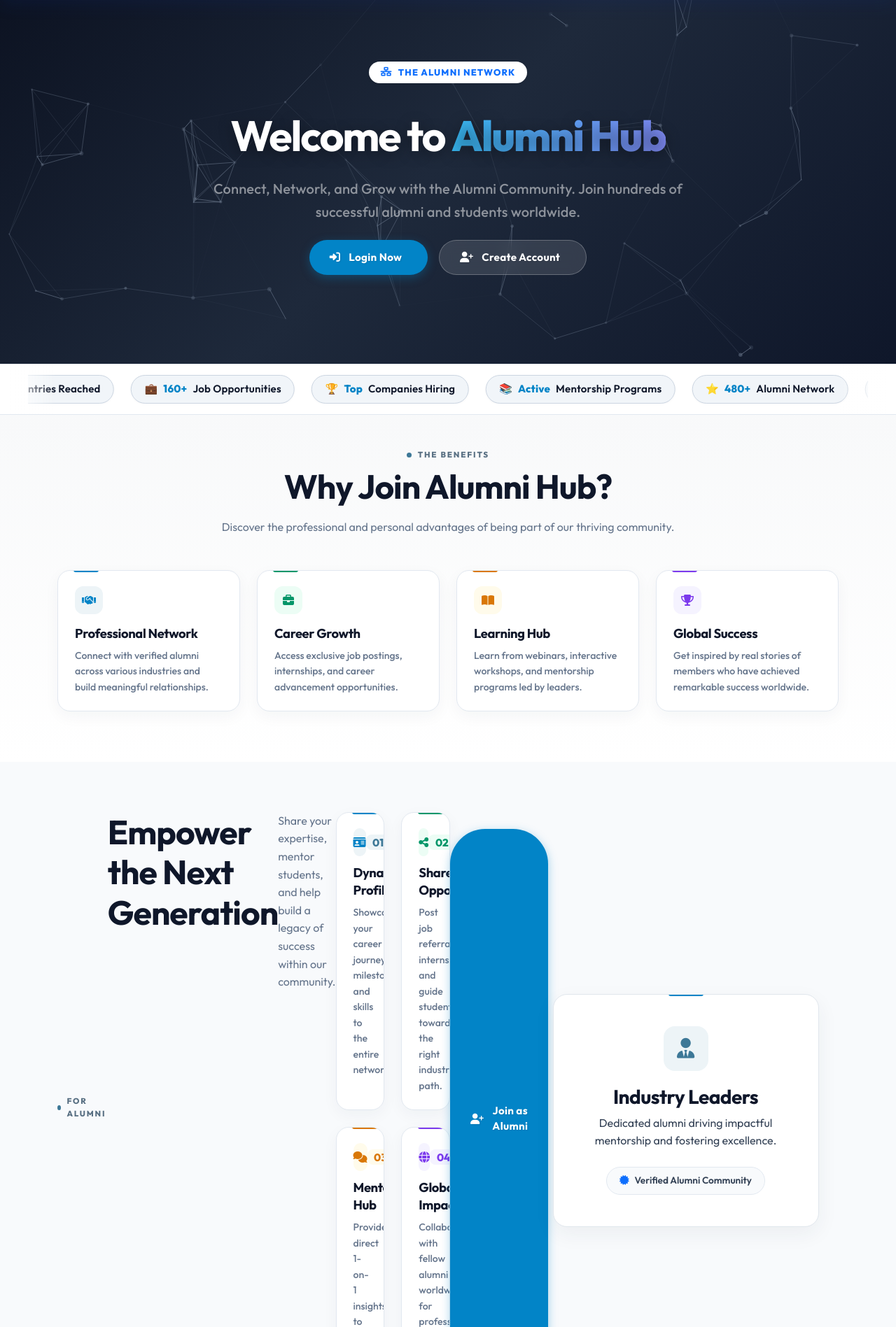
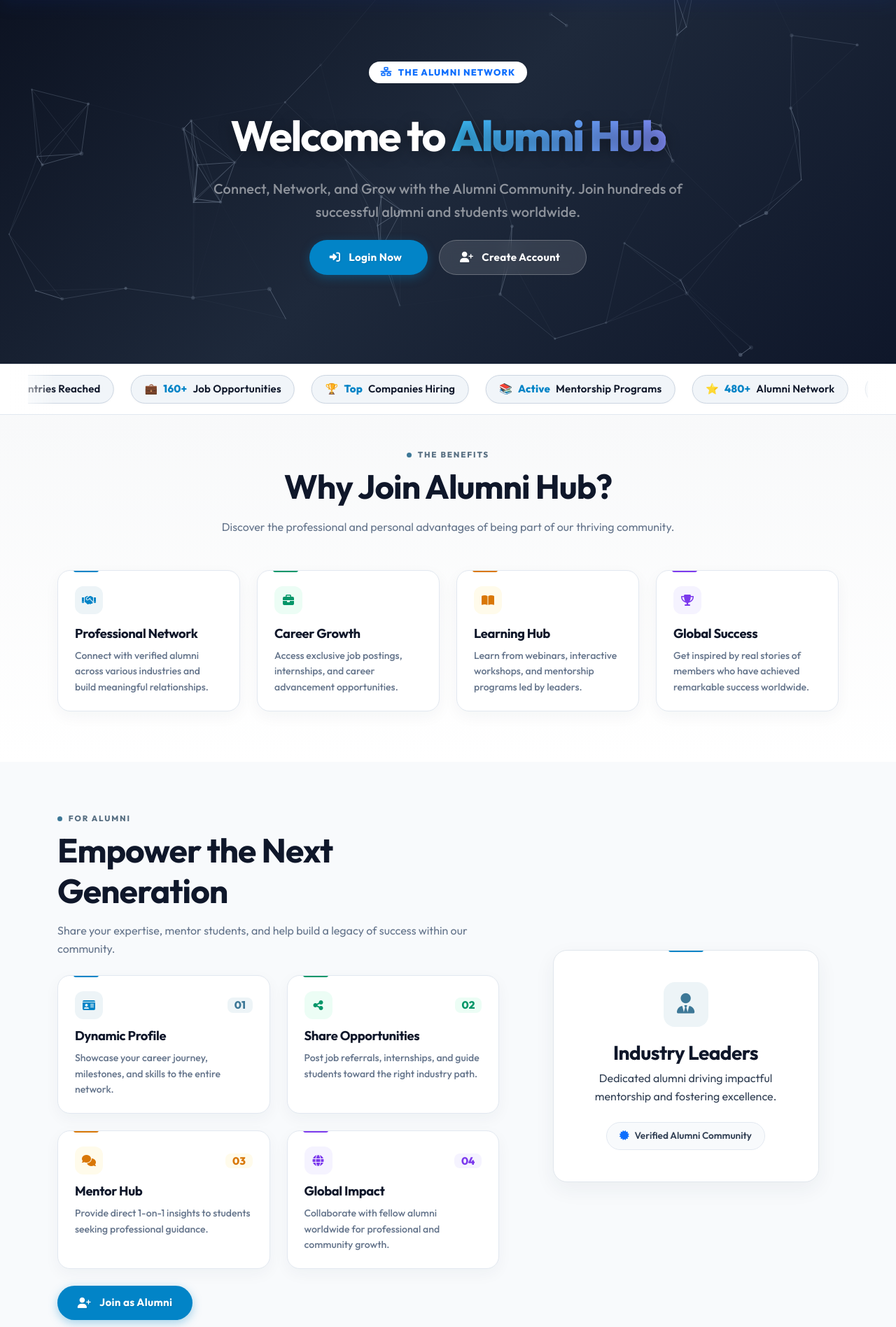
Before and after one commit to RajenderMohanVerma/alumni-hub, a Flask app: page / in a window 1280 px wide. Shown: the part 106-2003 px from the top of the page at 70% size. Run offline with Flask 3, Linux system fonts and the light colour scheme.

Commit message:
fix(ui): remove display inherit from reveal-fade to fix crushed columns and vertical pillar button

```diff
--- a/static/css/theme-system.css
+++ b/static/css/theme-system.css
@@ -754,7 +754,6 @@ a:hover {
 .tilt-element {
     opacity: 1 !important;
     visibility: visible !important;
-    display: inherit;
 }
 
 /* ==========================================================================
```
